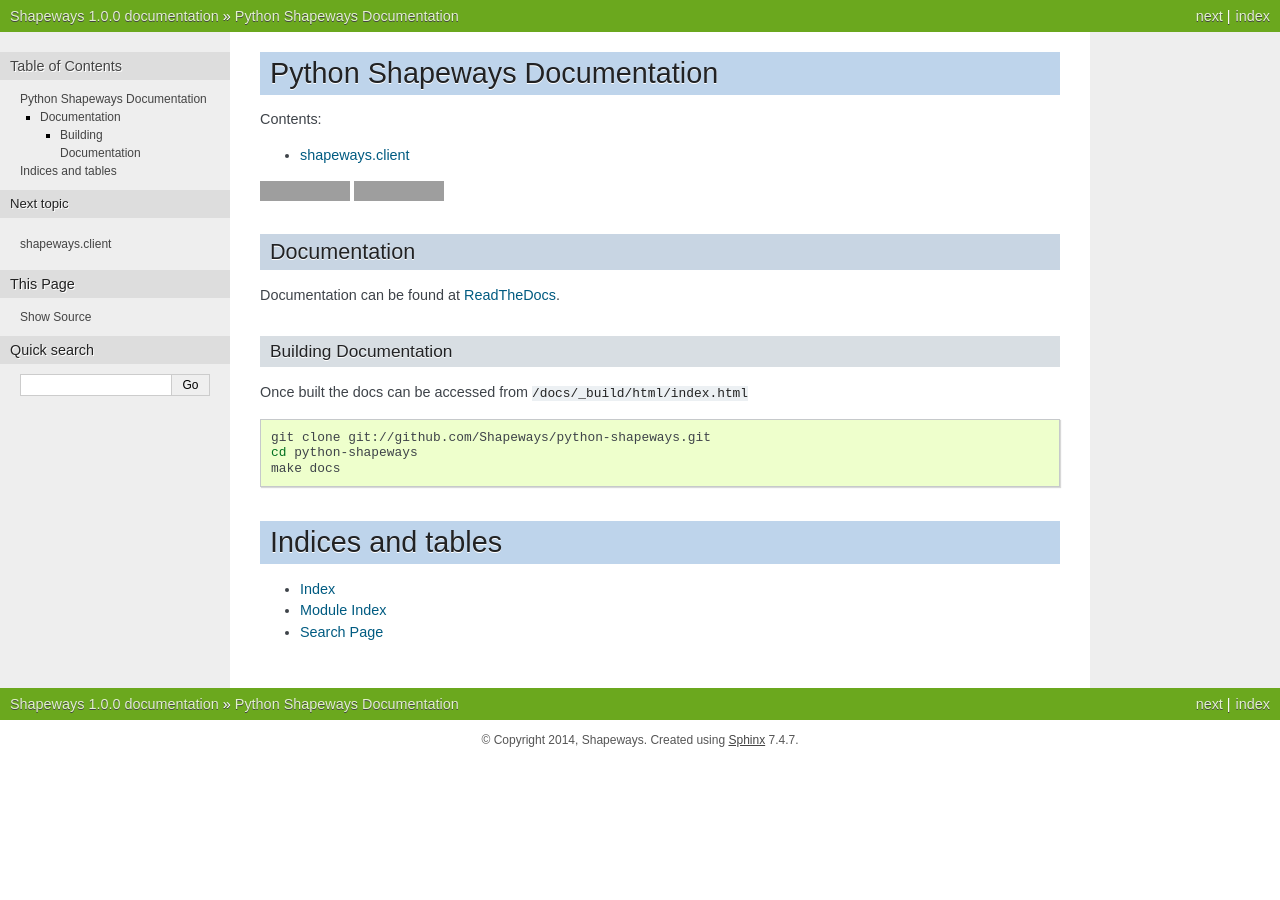
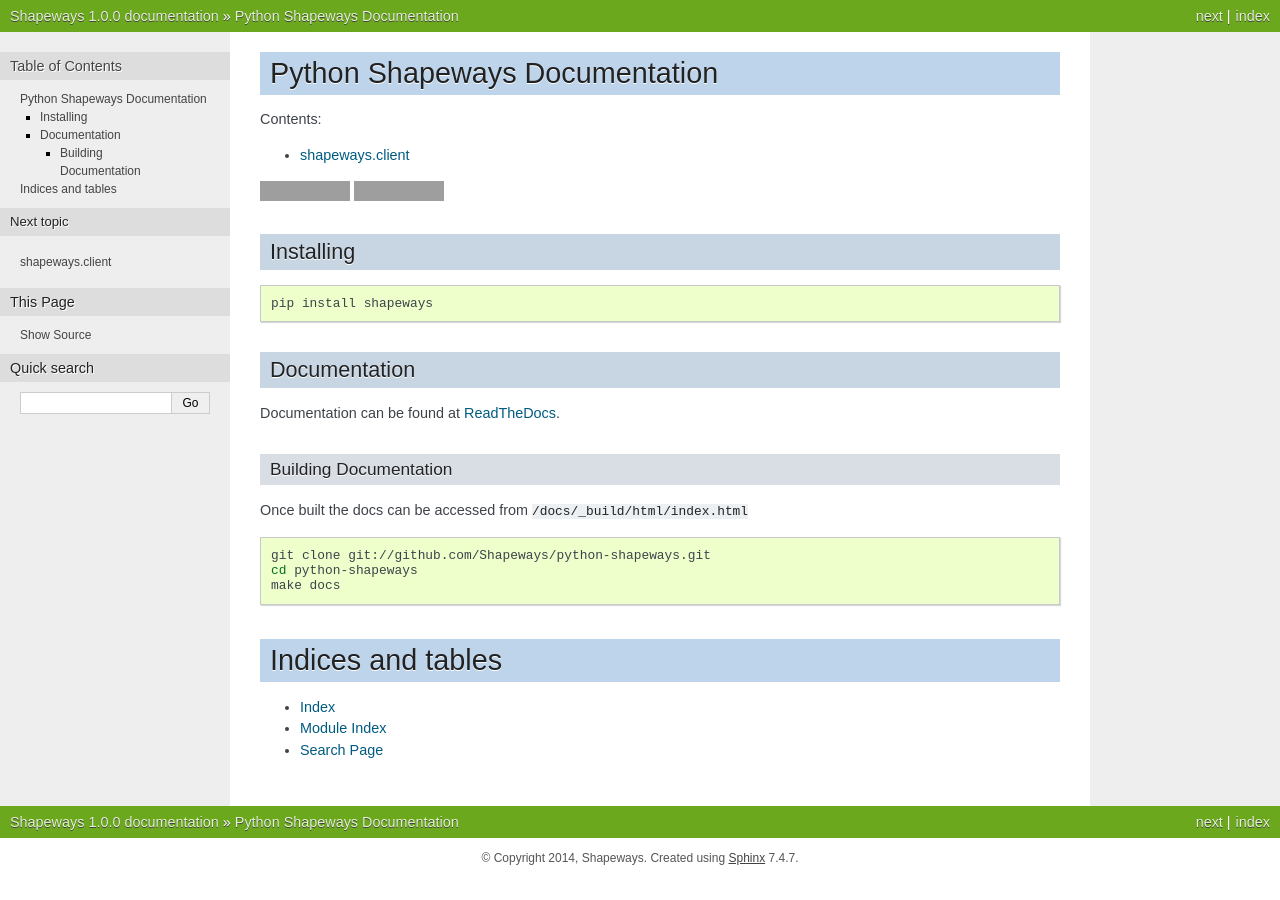
Before and after one commit to Shapeways/python-shapeways, a Sphinx documentation site: the page built from docs/index.rst, in a window 1280 px wide. Built offline with Sphinx 7.4.7, drawn with Linux system fonts in a browser that asks for light colours; grey boxes are pictures that could not be loaded.

Commit message:
add pip install instructions to readme + docs

```diff
--- a/docs/index.rst
+++ b/docs/index.rst
@@ -13,6 +13,13 @@
 
 .. image:: https://coveralls.io/repos/Shapeways/python-shapeways/badge.png?branch=master
            :target: https://coveralls.io/r/Shapeways/python-shapeways?branch=master
+
+Installing
+----------
+
+.. code:: bash
+
+   pip install shapeways
 
 Documentation
 -------------
```
Also changed, not shown: README.md (+1 -3 lines).
